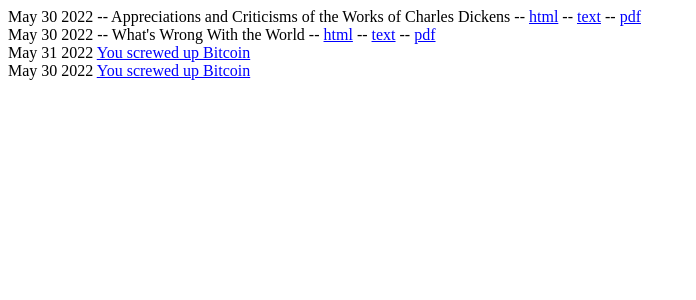
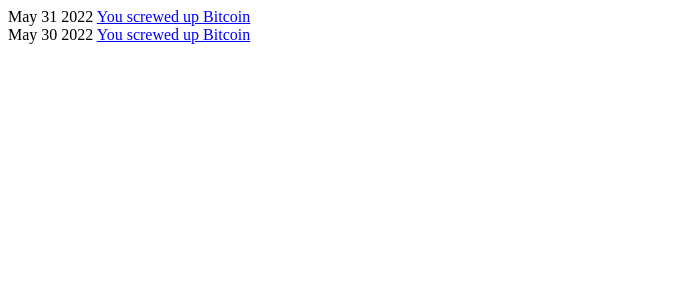
Before and after one commit to 0x000m/0x000m.github.io, a Jekyll site: the page built from index.html, in a window 1280 px wide. Shown: the top 300 px of the page, without its empty margins (0-696 px from the left). Built offline with Jekyll 4.4.1, drawn with Linux system fonts in a browser that asks for light colours.

Commit message:
Update index.html

```diff
--- a/index.html
+++ b/index.html
@@ -1,9 +1,6 @@
 ---
 layout: default
 ---
-
-May 30 2022 -- Appreciations and Criticisms of the Works of Charles Dickens -- <a href="/">html</a> -- <a href="/">text</a> -- <a href="/">pdf</a><br>
-May 30 2022 -- What's Wrong With the World -- <a href="/">html</a> -- <a href="/">text</a> -- <a href="/">pdf</a>
 
 {% assign documents = site.documents | sort: 'date' | reverse %}
 
```
